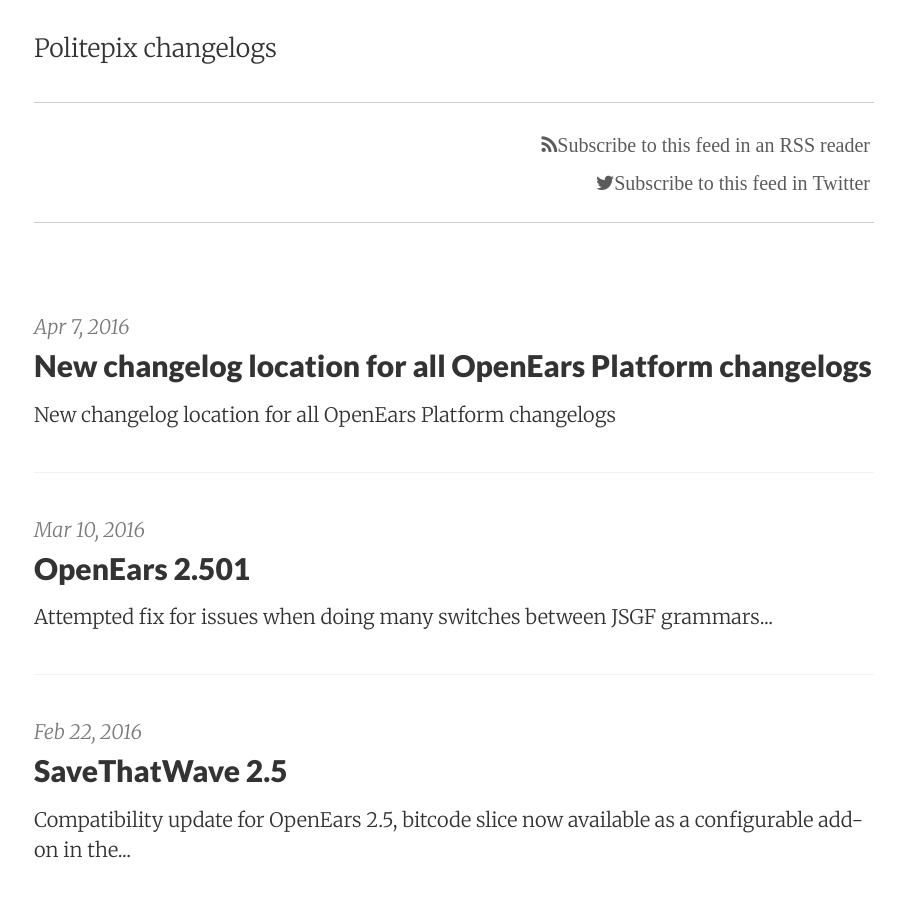
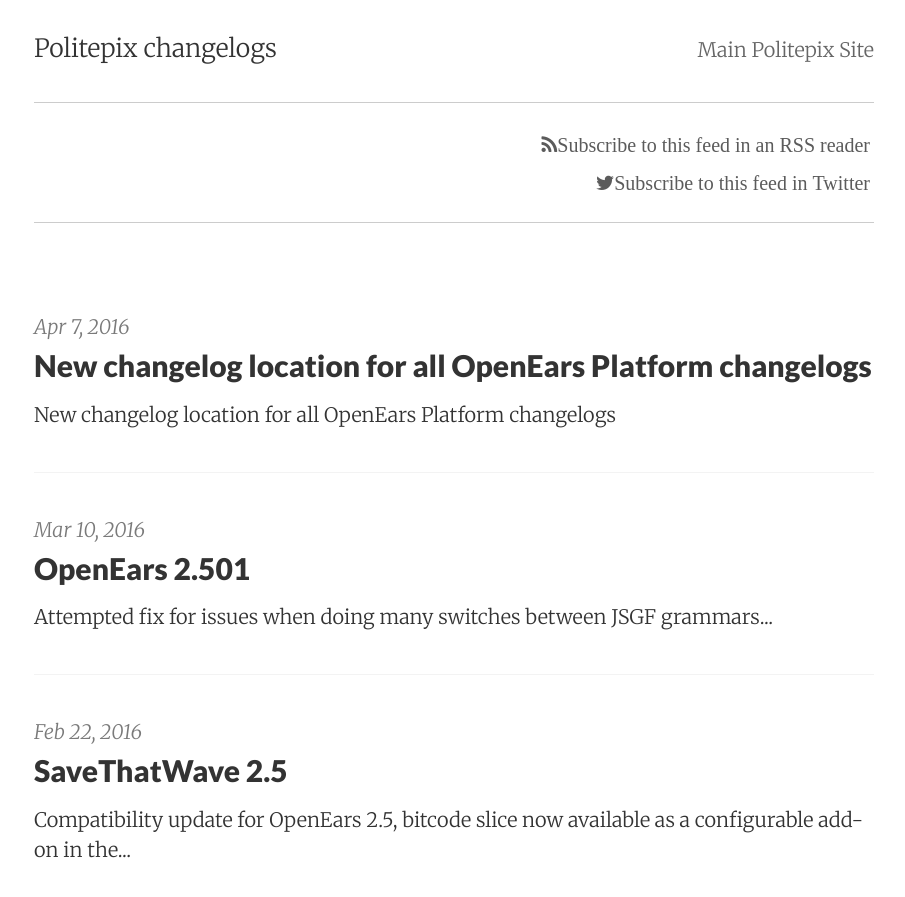
Before and after one commit to Halle/Changelogs, a Jekyll site: the page built from index.html, in a window 1280 px wide and 900 px high. Shown: the top 897 px of the window, without its empty margins (186-1091 px from the left). Built offline with Jekyll 4.4.1, drawn with Linux system fonts in a browser that asks for light colours; nearby versions of some CDN libraries; the list of posts is cut into pages by our own code.

Commit message:
Main site navigation

```diff
--- a/_includes/header.html
+++ b/_includes/header.html
@@ -4,6 +4,7 @@
       <a href="{{ site.url }}" class="site-title">{{ site.title }}</a>
       <nav class="site-nav">
         {% include navigation.html %}
+        <a href="http://www.politepix.com">Main Politepix Site</a>
       </nav>
       <div class="clearfix"></div>
       {% if site.show_social_icons %}
```
